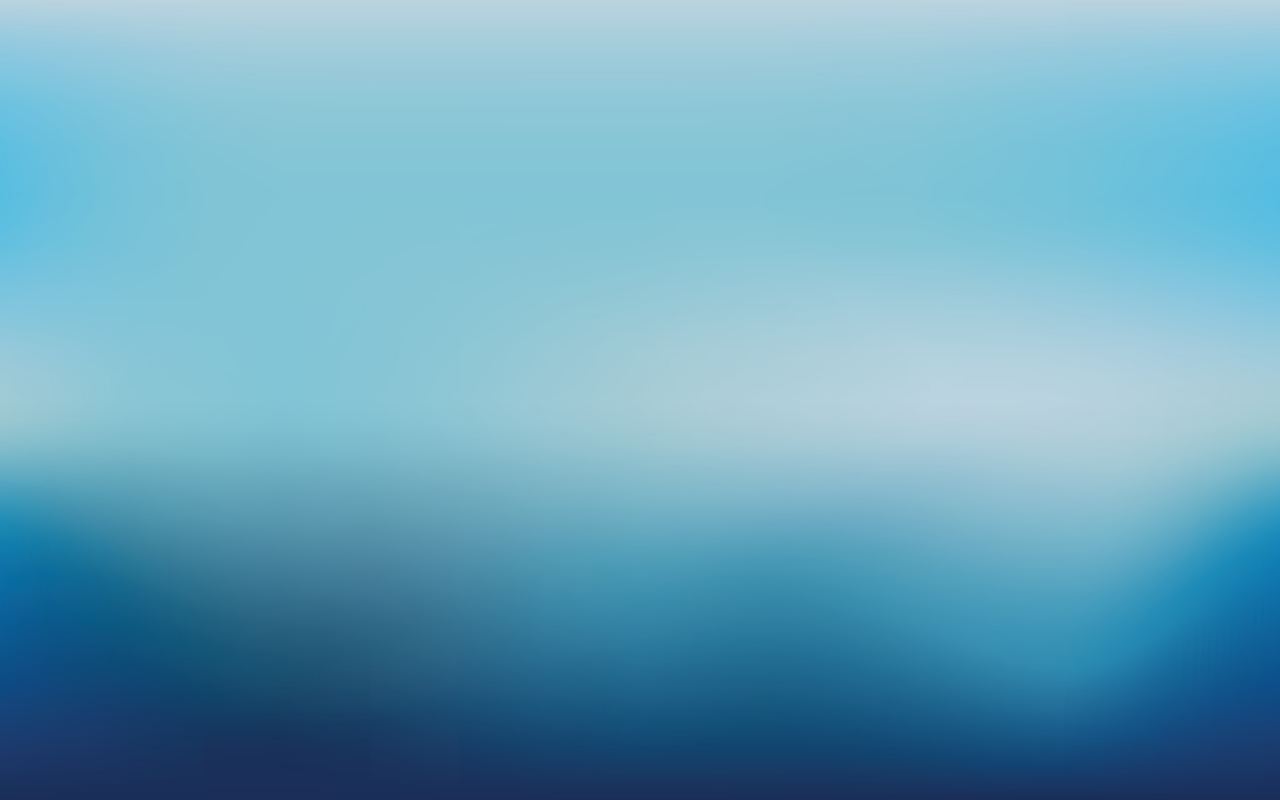
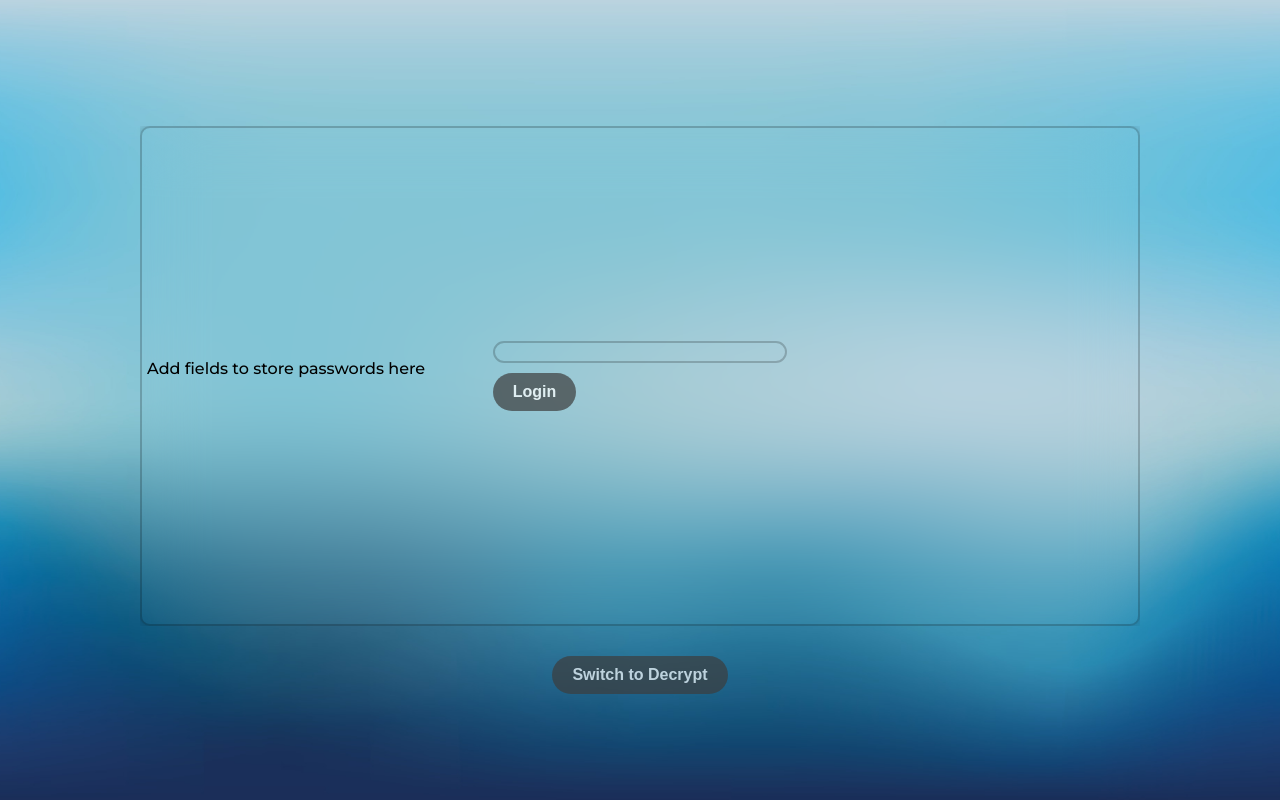
Before and after one commit to sarpozcetin/passwordManager, a React (Create React App) app: page /main in a window 1280 px wide. Before the commit this address had no page. Built offline with nearby package versions, Linux system fonts and the light colour scheme.

Commit message:
adding new pages

```diff
--- a/src/App.js
+++ b/src/App.js
@@ -2,6 +2,7 @@ import './App.css';
 import {BrowserRouter as Router, Routes, Route} from 'react-router-dom';
 import LoginPage from './Components/Login/LoginPage';
 import RegisterPage from './Components/Register/RegisterPage';
+import MainPage from './Components/Main/MainPage';
 
 function App() {
   return (
@@ -10,7 +11,7 @@ function App() {
         <Route path="/" element={<LoginPage />} />
         <Route path="/login" element={<LoginPage />} />
         <Route path="/register" element={<RegisterPage />} />
-
+        <Route path="/main" element={<MainPage />} />
       </Routes>
     </Router>
 
--- a/src/Components/Login/LoginPage.jsx
+++ b/src/Components/Login/LoginPage.jsx
@@ -1,4 +1,5 @@
 import React, { useState} from 'react';
+import { useNavigate } from 'react-router-dom';
 import './LoginPage.css';
 import { FaUser} from "react-icons/fa";
 import { FiEye } from "react-icons/fi";
@@ -9,22 +10,35 @@ import { FiEyeOff } from "react-icons/fi";
 
 const LoginPage = () => {
     const [passwordVisible, setPasswordVisible] = useState(false);
+    const [username, setUsername] = useState('');
+    const [password, setPassword] = useState('');
+
+    const navigate = useNavigate();
 
     const togglePasswordVisbility = () => {
         setPasswordVisible(!passwordVisible);
     }
 
+    const handleLogin = (event) => {
+        event.preventDefault();
+
+        if (username && password) {
+            navigate('/main');
+        } else {
+            alert('Please enter required fields');
+        }
+    }
     return (
         <div className='login-wrapper'>
-            <form action="">
+            <form onSubmit={handleLogin}>
                 <h1>Login</h1>
                 <div className="input-box">
-                    <input type="text" id='username' required/>
+                    <input type="text" id='username' value={username} onChange={(e) => setUsername(e.target.value)} required/>
                     <label htmlFor="username">Username</label>
                     <FaUser className='icon'/>
                 </div>
                 <div className="input-box">
-                    <input type={passwordVisible ? "text" : 'password'} id='password' required/>
+                    <input type={passwordVisible ? "text" : 'password'} id='password' value={password} onChange={(e) => setPassword(e.target.value)} required/>
                     <label htmlFor="password">Password</label>
                     {passwordVisible ? (<FiEyeOff className='icon' onClick={togglePasswordVisbility} />) :
                     <FiEye className='icon' onClick={togglePasswordVisbility} />}
--- /dev/null
+++ b/src/Components/Main/MainPage.css
@@ -0,0 +1,105 @@
+.main-container {
+    display: flex;
+    flex-direction: column;
+    align-items: center;
+    justify-content: center;
+    height: 100vh;
+}
+
+.box-container {
+    position: relative;
+    width: 1000px;
+    height: 500px;
+    overflow: hidden;
+    margin: 20px 0;
+  }
+
+.box {
+    position: absolute;
+    width: 100%;
+    height: 100%;
+    display: flex;
+    justify-content: center;
+    align-items: center;
+    border-radius: 8px;
+    opacity: 0;
+    transition: opacity 0.5s ease, transform 0.5s ease;
+}
+
+.encrypt-box {
+    background: transparent;
+    border: 2px solid rgba(0, 0, 0, .2);
+    border-radius: 10px;
+    box-shadow: 0 0 10px rgba(0, 0, 0, 0.2);
+    backdrop-filter: blur(30px);
+}
+
+.encrypt-box input {
+    width: 100%;
+    height: 100%;
+    background: transparent;
+    border: none;
+    outline: none;
+    border: 2px solid rgba(0, 0, 0, .2);
+    border-radius: 40px;
+    font-size: 16px;
+    color: #000;
+}
+
+.encrypt-box button {
+    padding: 10px 20px;
+    font-size: 16px;
+    border: 1px solid #000;
+    background: #3d3d3d;
+    opacity: 70%;
+    color: rgb(255, 255, 255);
+    border: none;
+    outline: none;
+    border-radius: 40px;
+    font-size: 16px;
+    font-weight: 600;
+    margin-top: 10px;
+    cursor: pointer;
+    transition: background-color 0.3s;
+}
+
+.decrypt-box {
+    background: transparent;
+    border: 2px solid rgba(0, 0, 0, .2);
+    border-radius: 10px;
+    box-shadow: 0 0 10px rgba(0, 0, 0, 0.2);
+    backdrop-filter: blur(30px);
+}
+
+
+.visible {
+    opacity: 1;
+    transform: translateX(0);
+}
+
+.hidden {
+    opacity: 0;
+    transform: translateX(100%);
+}
+
+
+.toggle-button {
+    padding: 10px 20px;
+    font-size: 16px;
+    border: 1px solid #000;
+    background: #3d3d3d;
+    opacity: 70%;
+    color: rgb(255, 255, 255);
+    border: none;
+    outline: none;
+    border-radius: 40px;
+    font-size: 16px;
+    font-weight: 600;
+    margin-top: 10px;
+    cursor: pointer;
+    transition: background-color 0.3s;
+}
+
+.toggle-button:hover {
+    background-color: #000000;
+}
--- /dev/null
+++ b/src/Components/Main/MainPage.jsx
@@ -0,0 +1,42 @@
+import React, {useState} from 'react';
+import './MainPage.css';
+//import { FaUser } from "react-icons/fa";
+//import { FiEye } from "react-icons/fi";
+//import { FiEyeOff } from "react-icons/fi";
+
+const MainPage = () => {
+    const [isEncrypt, setIsEncrypt] = useState(true);
+
+    const handleToggle = () => {
+      setIsEncrypt((prev) => !prev);
+    };
+
+  return (
+    <div className="main-container">
+      <div className="box-container">
+        <div className={`box encrypt-box ${isEncrypt ? 'visible' : 'hidden'}`}>
+          <div className="input-box">
+            <input type="text" id="encrypt-input" required />
+            <label htmlFor="encrypt-input">Add fields to store passwords here</label>
+            <button type='submit'>Login</button>
+          </div>
+        </div>
+
+        <div
+          className={`box decrypt-box ${!isEncrypt ? 'visible' : 'hidden'}`}
+        >
+          <div className="input-box">
+            <input type="text" id="decrypt-input" required />
+            <label htmlFor="decrypt-input">Add fields to retrieve passwords here</label>
+          </div>
+        </div>
+      </div>
+
+      <button onClick={handleToggle} className="toggle-button">
+        {isEncrypt ? 'Switch to Decrypt' : 'Switch to Encrypt'}
+      </button>
+    </div>
+  );
+};
+
+export default MainPage;
```
